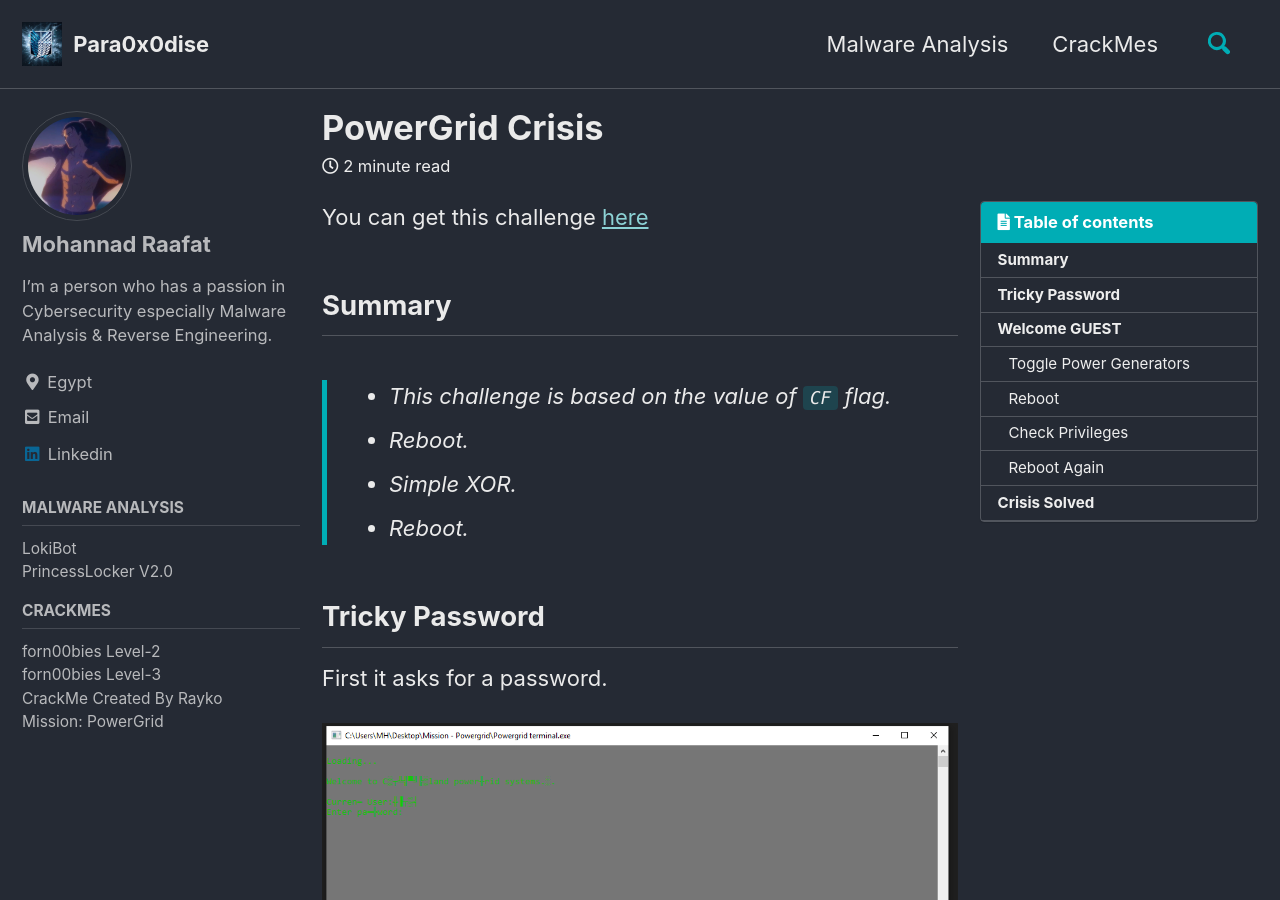
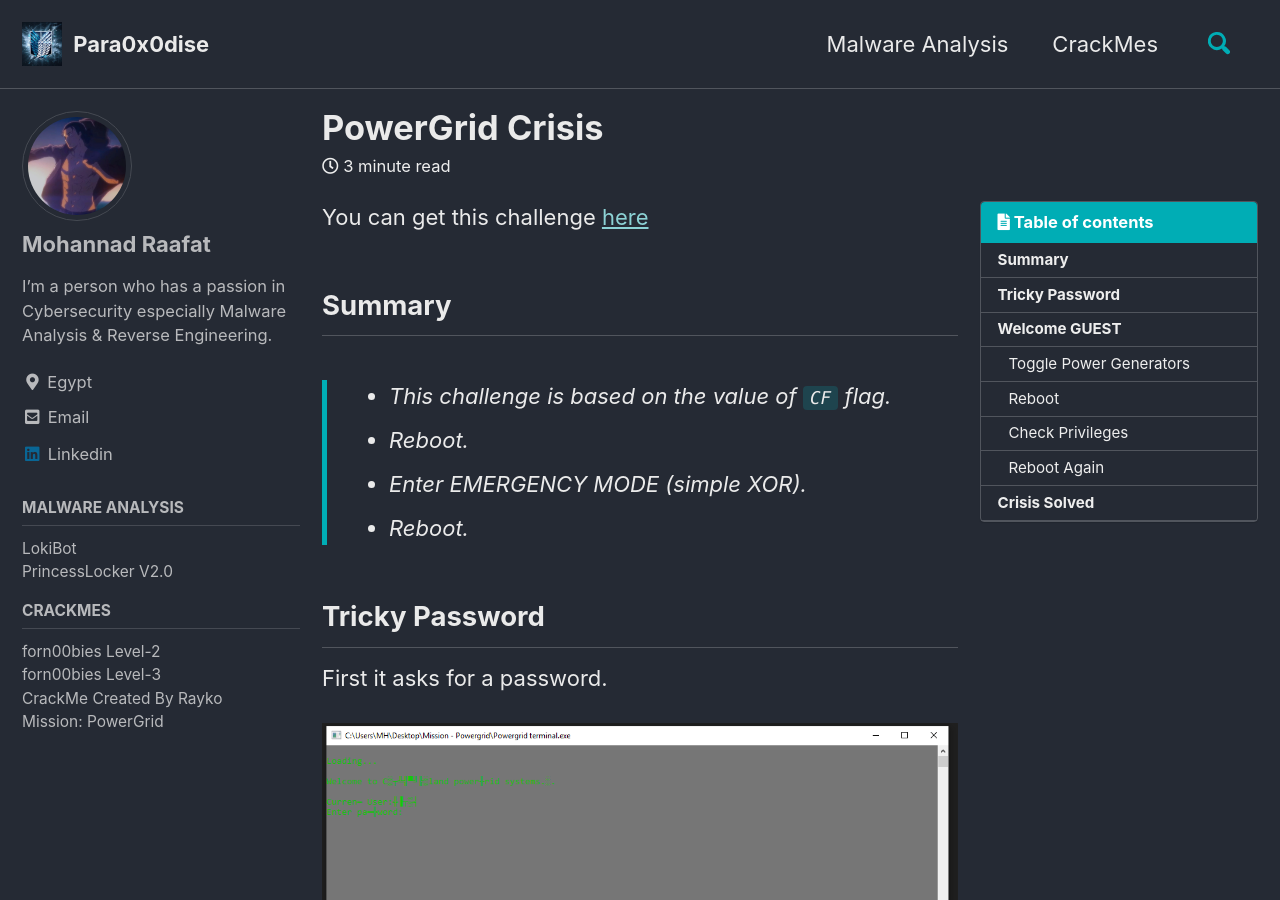
Before and after one commit to para0x0dise/para0x0dise.github.io, a Jekyll site: the page built from _posts/CrackMes/2021-05-16-Mission-PowerGrid.md, in a window 1280 px wide and 900 px high. Built offline with Jekyll 4.4.1, drawn with Linux system fonts in a browser that asks for light colours; cached includes are drawn as plain includes.

Commit message:
Update 2021-05-16-Mission-PowerGrid.md

```diff
--- a/_posts/CrackMes/2021-05-16-Mission-PowerGrid.md
+++ b/_posts/CrackMes/2021-05-16-Mission-PowerGrid.md
@@ -14,7 +14,7 @@ You can get this challenge [here](https://crackmes.one/crackme/609ab82a33c5d4544
 ## Summary
 >* This challenge is based on the value of `CF` flag.
 >* Reboot.
->* Simple XOR.
+>* Enter EMERGENCY MODE (simple XOR).
 >* Reboot.
 
 ## Tricky Password
```
